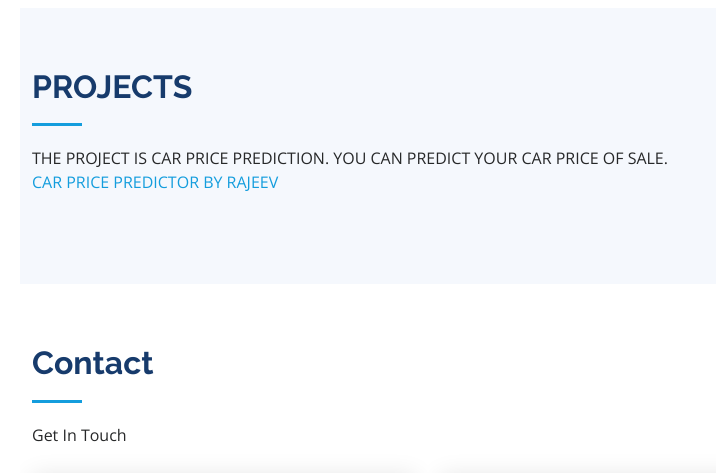
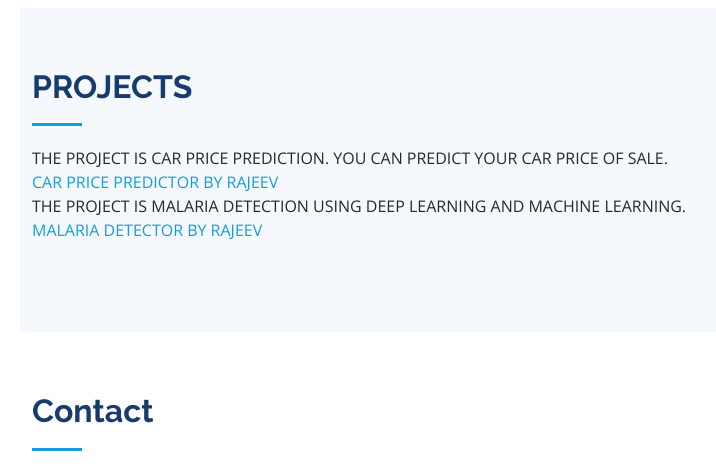
Before and after one commit to rajeevsingla780/MyPortfolio, a Flask app: page / in a window 1280 px wide. Shown: the part 3502-3975 px from the top of the page, without its empty margins (280-996 px from the left). Run offline with Flask 2, Linux system fonts and the light colour scheme; some libraries are stand-ins or nearby versions.

Commit message:
Update index.html

```diff
--- a/templates/index.html
+++ b/templates/index.html
@@ -500,7 +500,10 @@
           <h2>PROJECTS</h2>
           <p>THE PROJECT IS CAR PRICE PREDICTION. YOU CAN PREDICT YOUR CAR PRICE OF SALE.</p>
           <a href="https://carpriceprediction10.herokuapp.com/">CAR PRICE PREDICTOR BY RAJEEV</a>
+          <p>THE PROJECT IS MALARIA DETECTION USING DEEP LEARNING AND MACHINE LEARNING.</p>
+          <a href="http://104c3b89114e.ngrok.io/">MALARIA DETECTOR BY RAJEEV</a>
         </div>
+
 
       </div>
     </section>
```
